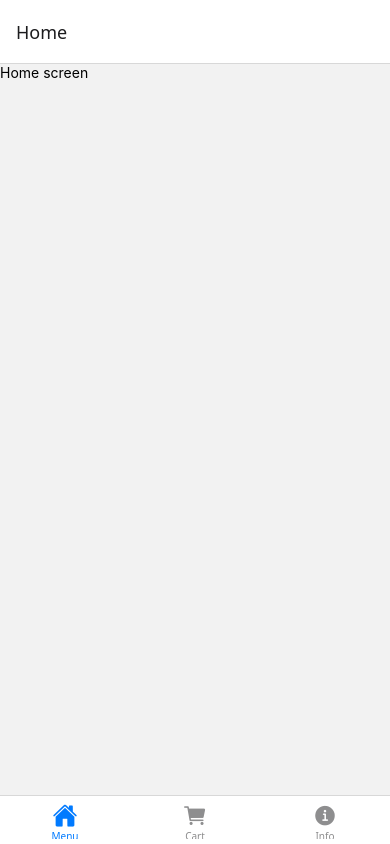
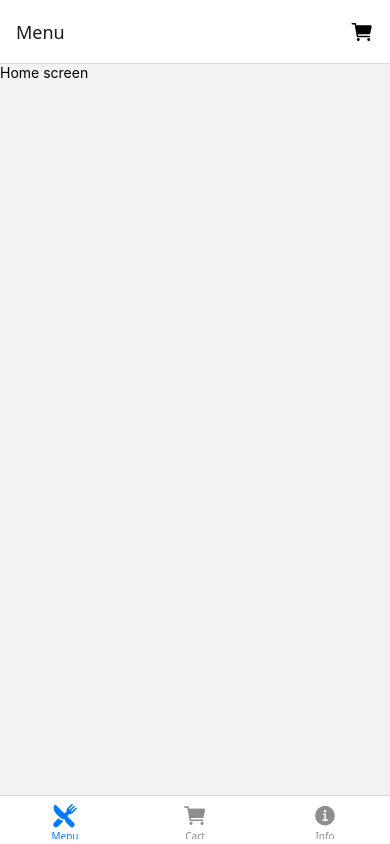
Before and after one commit to solsticesp/softuni-react-native-restaurant-app, a React Native app: screen /HomeTab in a window 390 px wide. Built offline with nearby package versions, Linux system fonts and the light colour scheme.

Commit message:
Add pressable cart icon in header

```diff
--- a/src/navigation/HomeNavigator.jsx
+++ b/src/navigation/HomeNavigator.jsx
@@ -1,12 +1,22 @@
 import { createStackNavigator } from "@react-navigation/stack";
 import HomeScreen from "../screens/HomeScreen";
+import { Ionicons } from "@expo/vector-icons";
+import { Pressable } from "react-native";
 
 export default function HomeNavigator() {
     const Stack = createStackNavigator();
 
     return (
-        <Stack.Navigator>
-            <Stack.Screen name="Home" component={HomeScreen}/>
+        <Stack.Navigator
+            screenOptions={{
+                headerRight: () => (
+                    <Pressable onPress={() => alert('Cart pressed')}>
+                        <Ionicons name='cart' color='black' size={24} style={{ marginRight: 16 }} />
+                    </Pressable>
+                ),
+            }}
+        >
+            <Stack.Screen name="Home" component={HomeScreen} options={{ title: 'Menu' }} />
         </Stack.Navigator>
     );
 }
--- a/src/navigation/RootNavigator.jsx
+++ b/src/navigation/RootNavigator.jsx
@@ -19,7 +19,7 @@ export default function RootNavigator() {
                 options={{
                     headerShown: false,
                     tabBarLabel: 'Menu',
-                    tabBarIcon: ({ color, size }) => <Ionicons name='home' color={color} size={size} />
+                    tabBarIcon: ({ color, size }) => <Ionicons name='restaurant' color={color} size={size} />
                 }}
             />
 
```
